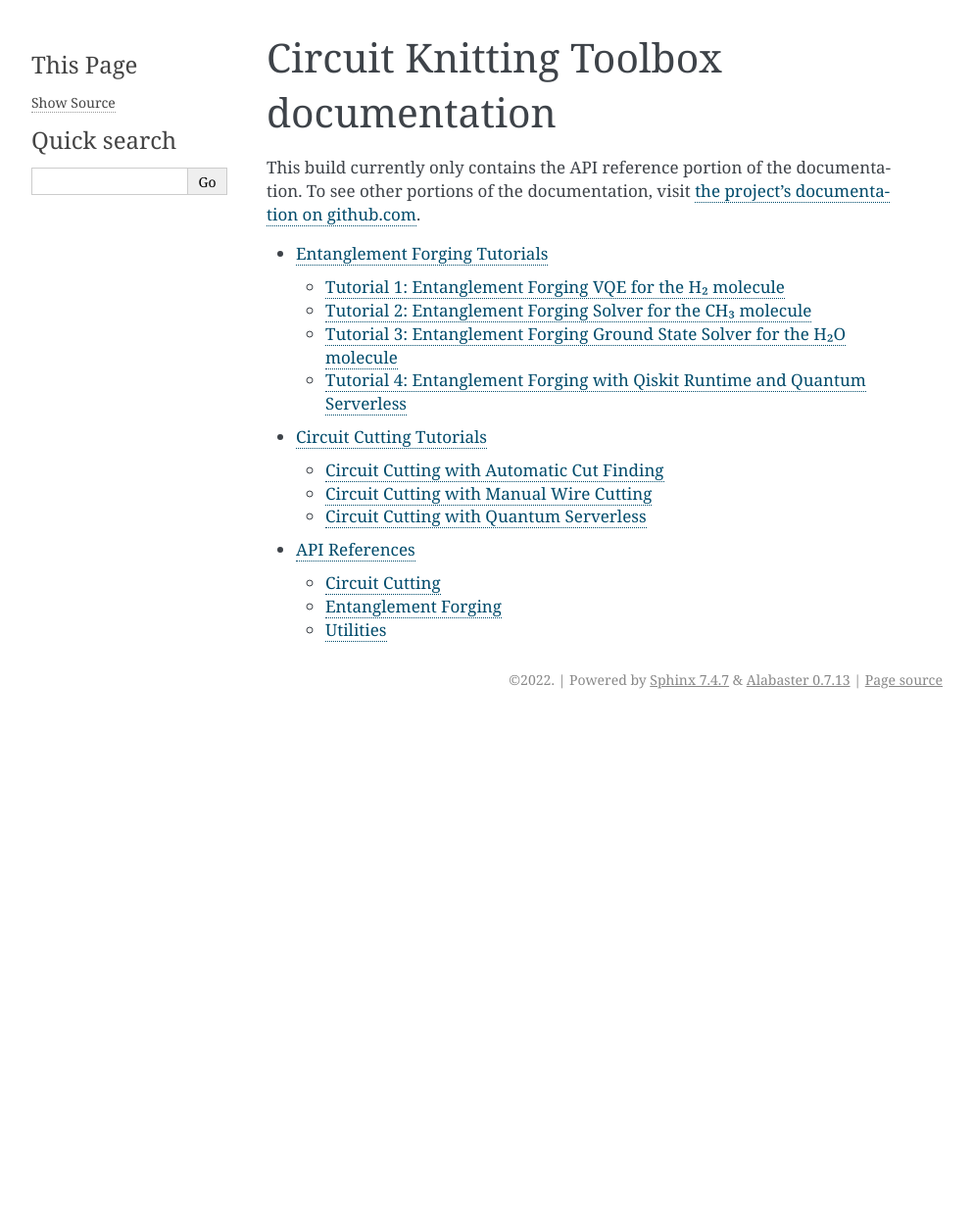
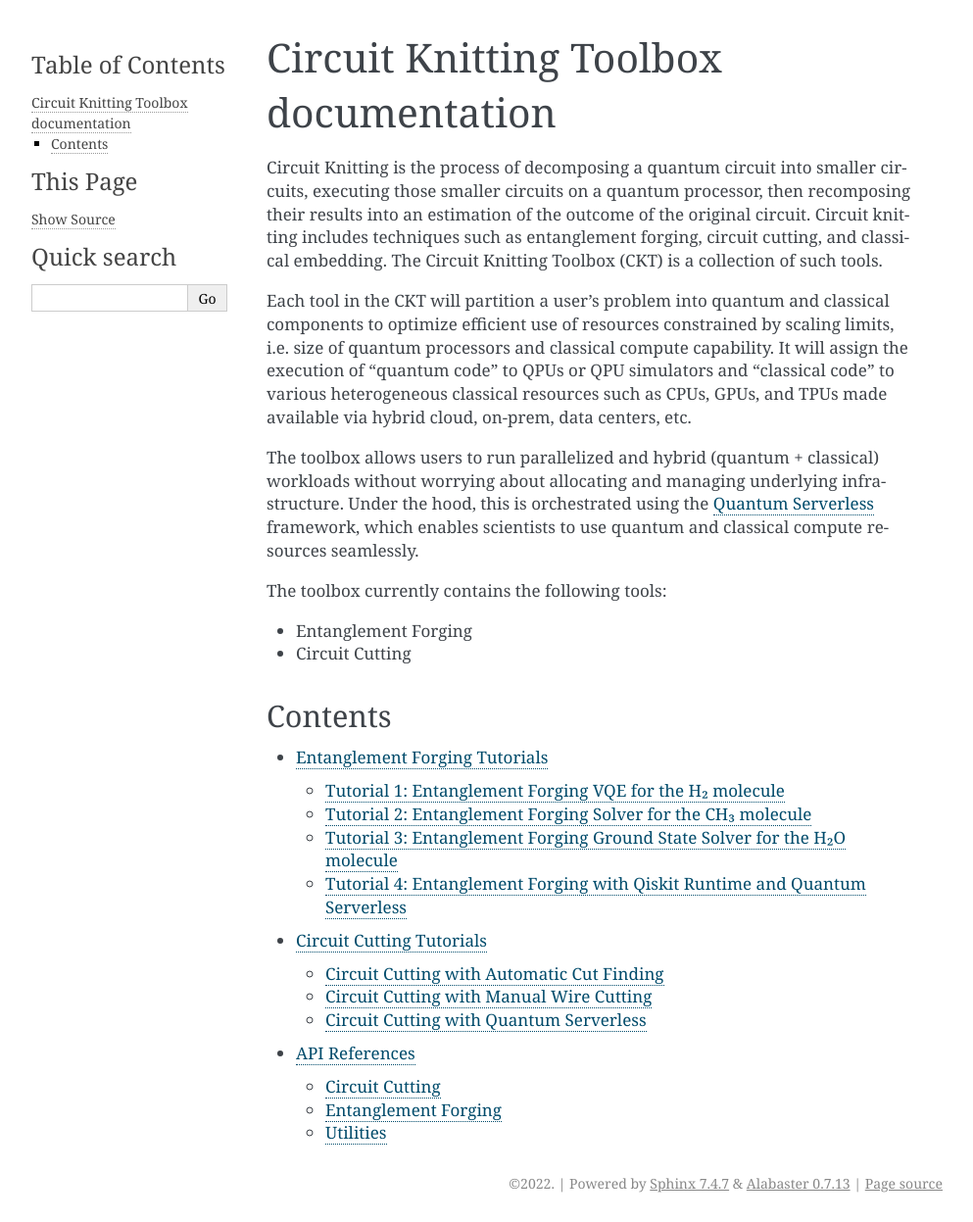
Before and after one commit to Qiskit/qiskit-addon-cutting, a Sphinx documentation site: the page built from docs/index.rst, in a window 1280 px wide. Shown: the whole page at 98% size, without its empty margins (148-1141 px from the left). Built offline with Sphinx 7.4.7, drawn with Linux system fonts in a browser that asks for light colours; before the commit the page ends 900 px from its top, so only the background shows below that.

Commit message:
Add blurb to front page of Sphinx site

```diff
--- a/docs/index.rst
+++ b/docs/index.rst
@@ -2,7 +2,19 @@
 Circuit Knitting Toolbox documentation
 ######################################
 
-This build currently only contains the API reference portion of the documentation.  To see other portions of the documentation, visit `the project's documentation on github.com <https://github.com/Qiskit-Extensions/circuit-knitting-toolbox/tree/main/docs>`_.
+Circuit Knitting is the process of decomposing a quantum circuit into smaller circuits, executing those smaller circuits on a quantum processor, then recomposing their results into an estimation of the outcome of the original circuit. Circuit knitting includes techniques such as entanglement forging, circuit cutting, and classical embedding. The Circuit Knitting Toolbox (CKT) is a collection of such tools.
+
+Each tool in the CKT will partition a user's problem into quantum and classical components to optimize efficient use of resources constrained by scaling limits, i.e. size of quantum processors and classical compute capability. It will assign the execution of "quantum code" to QPUs or QPU simulators and "classical code" to various heterogeneous classical resources such as CPUs, GPUs, and TPUs made available via hybrid cloud, on-prem, data centers, etc.
+
+The toolbox allows users to run parallelized and hybrid (quantum + classical) workloads without worrying about allocating and managing underlying infrastructure.  Under the hood, this is orchestrated using the `Quantum Serverless <https://github.com/Qiskit-Extensions/quantum-serverless>`_ framework, which enables scientists to use quantum and classical compute resources seamlessly.
+
+The toolbox currently contains the following tools:
+
+- Entanglement Forging
+- Circuit Cutting
+
+Contents
+--------
 
 .. toctree::
   :maxdepth: 2
```
